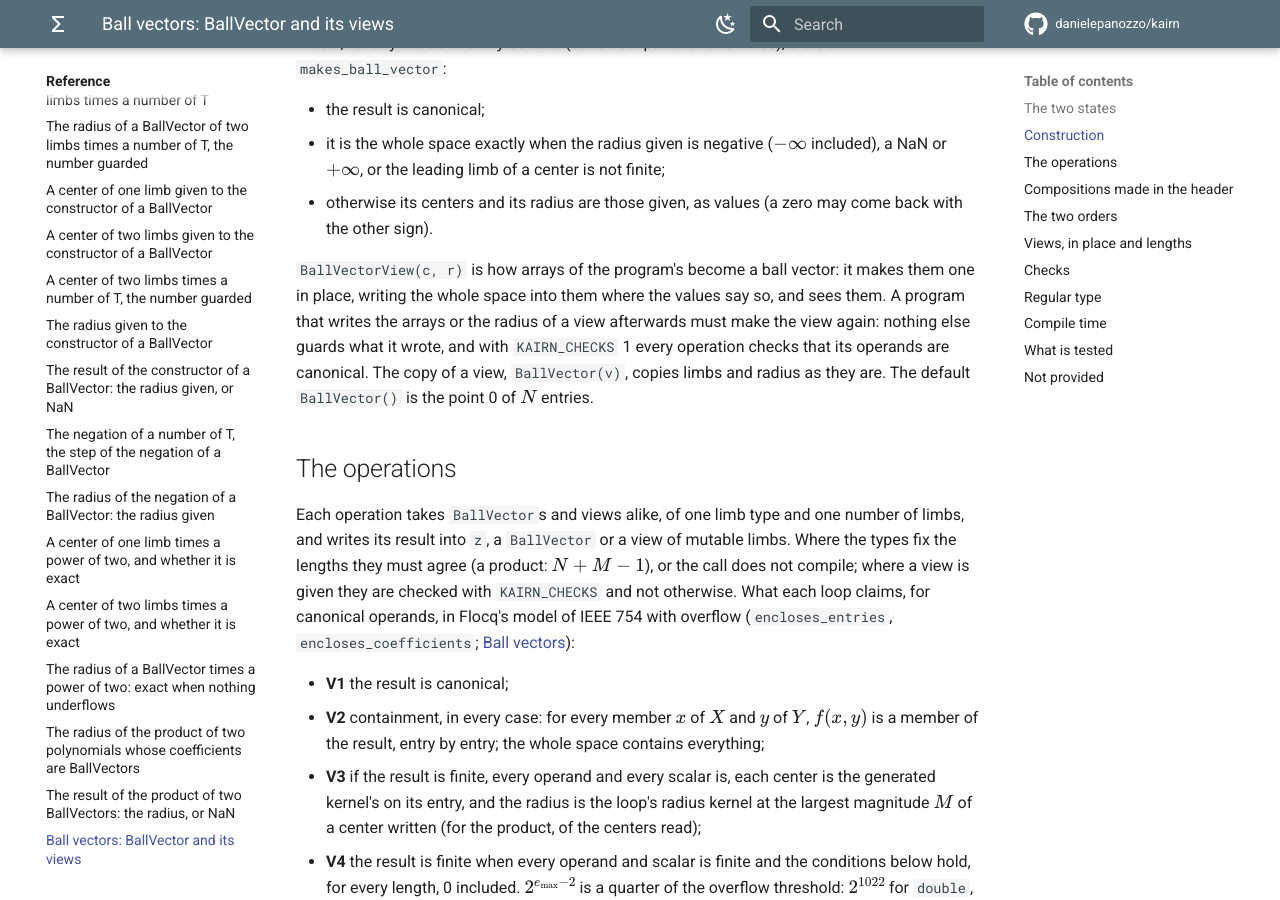
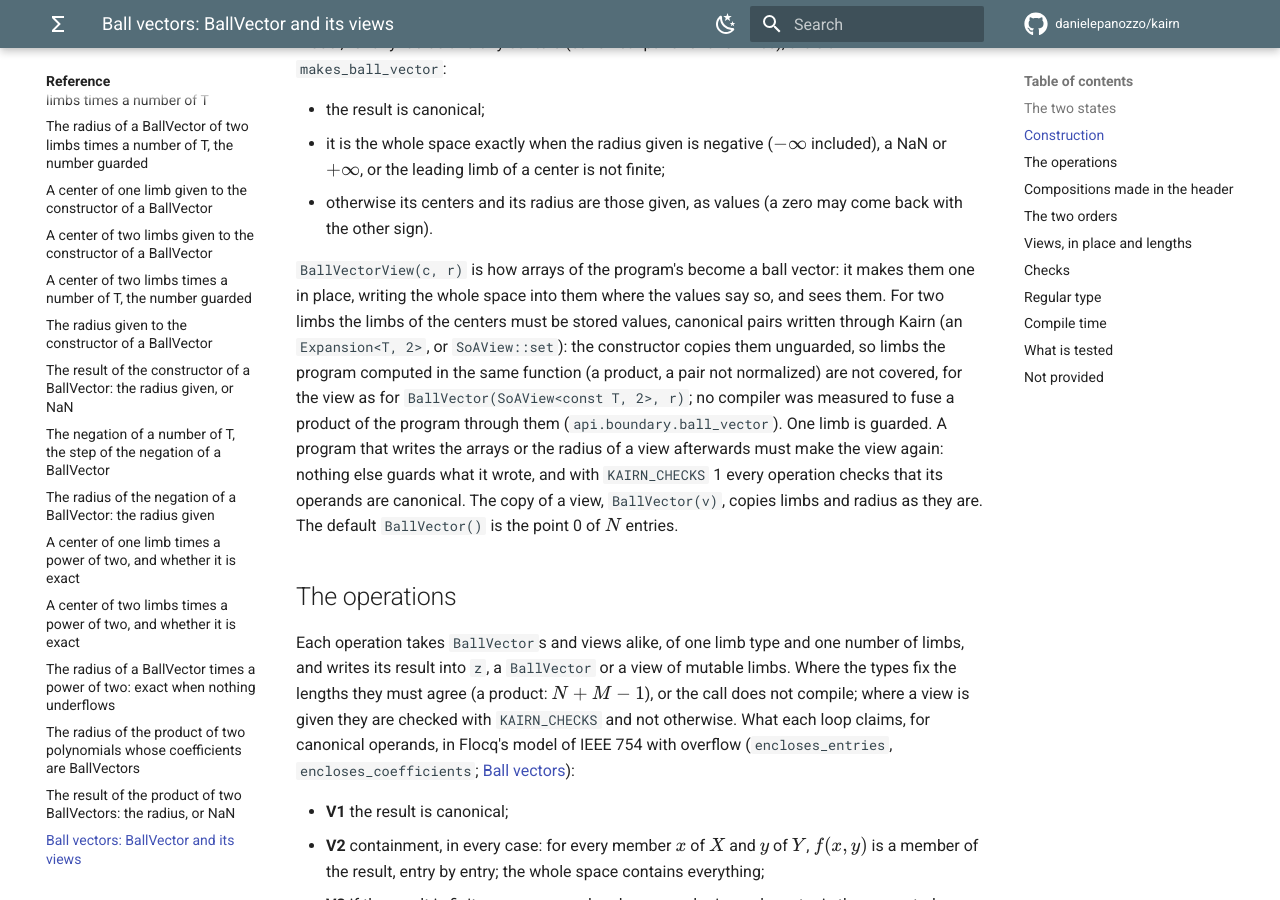
Before and after one commit to danielepanozzo/kairn, an MkDocs documentation site: the page built from docs/reference/ball_vector.md, in a window 1280 px wide and 900 px high, scrolled down 1713 px. Built offline with MkDocs 1.6.1 and Material for MkDocs 9.7.7, drawn with Linux system fonts in a browser that asks for light colours; comment, search, counter and statistics services are not loaded.

Commit message:
Ball vectors of two limbs over the program's arrays: two boundary forms, one text
api.boundary.ball_vector gets the two constructors of two limbs over
arrays that the program fills in the same function: a BallVectorView of
SoAView<T, 2> and a BallVector of SoAView<const T, 2>, on pairs (a*b, 0),
then a sum with a vector that cancels them. The constructor copies these
limbs unguarded (bv_center_2: they must be stored values), so the forms
must agree in every build, the copy of the headers without the guards
included; none differed in the probe matrix (GCC 13 and 16, Clang 18,
Apple clang 21, -O1 to -O3, each contraction setting, with and without
NDEBUG).

The three texts of the view now say one thing: the limbs of the centers
must be stored values, canonical pairs written through Kairn; limbs the
program computed in the same function are not covered, for the view as
for BallVector(SoAView<const T, 2>, r); no compiler was measured to fuse
a product of the program through them (bv_make_2.fold, the comment of the
constructor in ball_vector.hpp, reference/ball_vector.md), and testing.md
describes the two forms.

Co-Authored-By: Claude Opus 5.5 <noreply@anthropic.com>
Claude-Session: https://claude.ai/code/session_01ULwCxzT6Dhw9xUiTw8mJz1

```diff
--- a/docs/reference/ball_vector.md
+++ b/docs/reference/ball_vector.md
@@ -80,7 +80,12 @@ for any radius and any centers (canonical pairs for two limbs), the claim `makes
   other sign).
 
 `BallVectorView(c, r)` is how arrays of the program's become a ball vector: it makes them one in
-place, writing the whole space into them where the values say so, and sees them. A program that
+place, writing the whole space into them where the values say so, and sees them. For two limbs the
+limbs of the centers must be stored values, canonical pairs written through Kairn (an
+`Expansion<T, 2>`, or `SoAView::set`): the constructor copies them unguarded, so limbs the program
+computed in the same function (a product, a pair not normalized) are not covered, for the view as
+for `BallVector(SoAView<const T, 2>, r)`; no compiler was measured to fuse a product of the program
+through them (`api.boundary.ball_vector`). One limb is guarded. A program that
 writes the arrays or the radius of a view afterwards must make the view again: nothing else
 guards what it wrote, and with `KAIRN_CHECKS` 1 every operation checks that its operands are
 canonical. The copy of a view, `BallVector(v)`, copies limbs and radius as they are. The default
```
Also changed, not shown: docs/developer/testing.md (+6 -1 lines), 3 other files.
